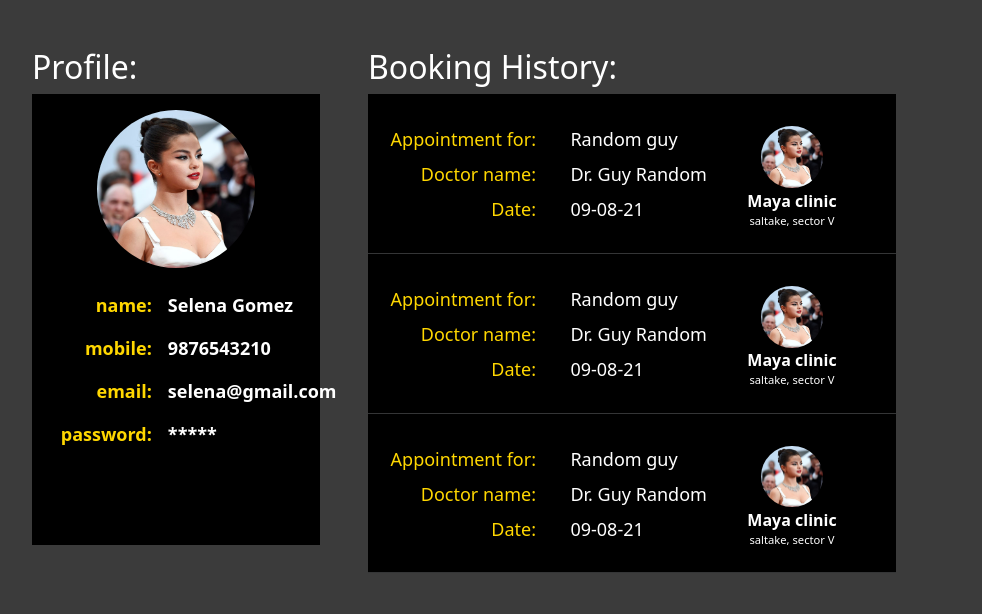
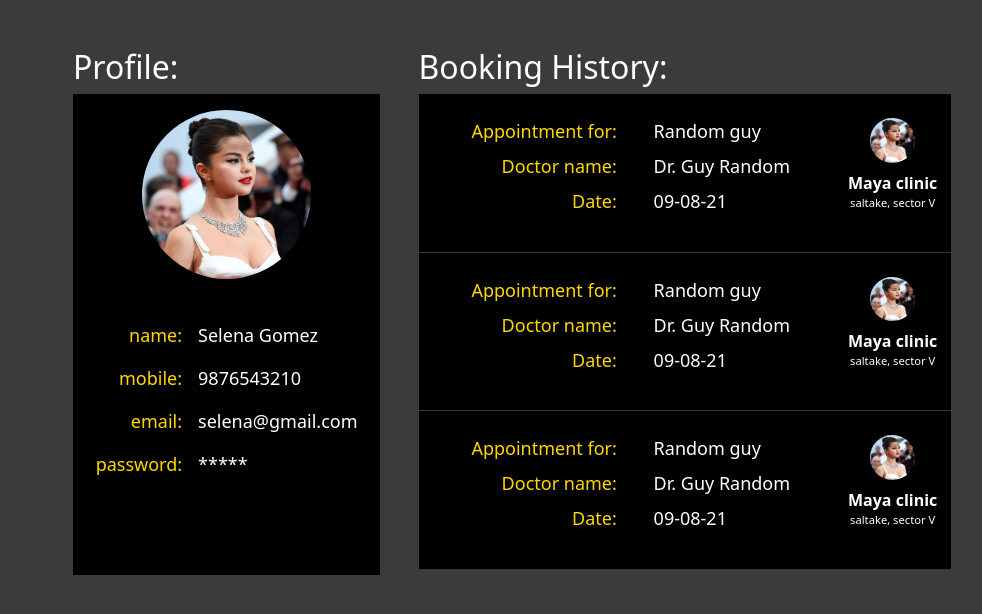
Before and after one commit to watduwant/BookingSystem, a Django app: page /customer/account in a window 1280 px wide. Shown: the part 65-679 px from the top of the page, without its empty margins (128-1110 px from the left). Run offline with Django 3.2, Linux system fonts and the light colour scheme; a user stored in the database is signed in.

Commit message:
designed account page, base snippet and made them responsive

```diff
--- a/templates/base.html
+++ b/templates/base.html
@@ -34,6 +34,8 @@
       .dropdown-content {
         display: none;
         right: 0;
+        list-style: none;
+        padding-left: 0;
         position: absolute;
         background-color: black;
         min-width: fit-content;
@@ -55,8 +57,8 @@
 
     <nav style="width: 100%;" class="navbar navbar-dark bg-dark">
       <div class="container-fluid">
-        <a style="width:fit-content;border:2px solid gold;border-radius:50%;" class="navbar-brand p-0 mx-auto" href="#">
-          <img src={% static 'images/logo.png' %} width=60 alt="">
+        <a style="border:2px solid gold;border-radius:50%;display:flex;justify-content:center;" class="navbar-brand p-0 mx-auto" href="#">
+          <img src={% static 'images/logo.png' %} class="img-fluid" width=60 alt="">
         </a>
         <ul class="d-flex justify-content-start me-0 mb-2 mb-lg-0">
           <li class="dropdown-pic">
--- a/templates/customer/account.html
+++ b/templates/customer/account.html
@@ -11,14 +11,127 @@
         </div>
     </div>
 </div> -->
-<div style="width: 75%;" class="flexRow mx-auto mt-5">
-    <div style="width: 30%;" class="flexCol me-5 profile-col">
+<style>
+    .middlecontent{
+        width: 80%;
+        justify-content: center;
+    }
+    .booking-content{
+        background-color:black;
+        padding:1.5rem 0.4rem 1.5rem 0.4rem;
+    }
+    .profile-content{
+        font-size: large;
+        font-weight: 500;
+        background-color:black;
+    }
+    .profile-image{
+        width: 55%;
+        height: 55%;
+    }
+    .profile-col{
+        width: 30%;
+        margin-right: 2.4rem;;
+    }
+
+    .booking-col{
+        width: 52%;
+    }
+    .booking-con{
+        width: 80%;
+        font-weight:500;
+        font-size:large;
+    }
+    .profile-info{
+        width: 80%;
+        justify-content: center;
+    }
+    .shop-image{
+        width: 20%;
+        color:white;
+    }
+    .query{
+        color: gold;
+        width:50%;
+        text-align:right;
+    }
+    .info{
+        color: white;
+        width: 40%;
+    }
+    @media only screen and (max-width: 1200px) {
+        .middlecontent{
+            width: 90%;
+        }
+        .profile-col{
+            width: 33%;
+        }
+        .booking-col{
+            width: 67%;
+        }
+        .booking-con{
+            font-weight:500;
+            font-size: 1.1rem;
+        }
+    }
+    @media only screen and (max-width: 1006px) {
+        .middlecontent{
+            width: 95%;
+        }
+        .profile-col{
+            width: 35%;
+        }
+        .booking-col{
+            width: 65%;
+        }
+        .profile-content{
+            font-size: medium;
+        }
+        .profile-image{
+            width: 40%;
+            height: 40%;
+        }
+        .shop-name{
+            font-size: 0.8rem;
+        }
+    }
+    @media only screen and (max-width: 700px) {
+        .booking-content{
+            flex-direction: column-reverse;
+            padding: 2rem 0 2rem 0;
+        }
+        .middlecontent{
+            width: 80%;
+            flex-direction: column;
+        }
+        .profile-col{
+            width: 100%;
+            margin-bottom: 2rem;
+            margin-right: 0;
+        }
+        .booking-col{
+            width: 100%;
+        }
+        .booking-con{
+            width: 100%;
+            font-size: 0.8rem;
+        }
+        .shop-image{
+            width: 100%;
+            color:white;
+        }
+
+    }
+
+</style>
+<div class="mx-auto flexRow mt-5 middlecontent">
+    <div class="flexCol profile-col">
         <div class="profile heading"><h2>Profile: </h2></div>
-        <div style="width:100%;background-color:black;" class="mx-auto profile-content flexCol">
-            <div style="width:55%; height:55%;" class="mx-auto mt-3">
+        <div class="mx-auto profile-content flexCol">
+            <div class="mx-auto mt-3 mb-3 profile-image">
                 <img style="border-radius: 50%;" class="img-fluid" src={% static 'images/customer-profile.jpg' %} alt="" />
             </div><br>
-            <div style="width: 80%;font-size:large;font-weight:600;" class="flexRow mx-auto">
+            <div class="flexRow mx-auto profile-info">
                 <div style="color:gold;text-align:right;" class="me-3 mb-3">
                     <p>name: </p>
                     <p>mobile: </p>
@@ -34,75 +147,78 @@
             </div>
         </div>
     </div>
-    <div style="width: 55%;" class="flexCol booking-col mb-0">
+    <div class="flexCol booking-col mb-0">
         <div class="booking heading"><h2>Booking History: </h2></div>
-        <div style="background-color:black;padding:2rem 2rem 0 1rem;" class="flexRow mx-auto mb-0 booking-content">
-            <div style="color: gold;width:35%;text-align:right;font-weight:500;font-size:large;" class="pe-3 py-0">
+        <div class="flexRow mx-auto mb-0 booking-content">
+            <div class="flexRow booking-con">
+                <div class="pe-3 py-0 query">
                     <p style="margin-bottom: 0.5rem;">Appointment for:</p>
                     <p style="margin-bottom: 0.5rem;">Doctor name:</p>
                     <p style="margin-bottom: 0.5rem;">Date:</p>
                 </div>
-            <div style="color: white;width:34%;font-weight:500;font-size:large;"  class="ps-3 py-0 mx-auto">
+                <div  class="py-0 mx-auto info">
                     <p style="margin-bottom: 0.5rem;">Random guy</p>
                     <p style="margin-bottom: 0.5rem;">Dr. Guy Random</p>
                     <p style="margin-bottom: 0.5rem;">09-08-21</p>
                 </div>
-            <div style="width: 30%;color:white;" class="flexCol">
+            </div>
+            <div class="flexCol shop-image">
                 <div style="width: 43%;height:43%;" class="mx-auto">
                     <img style="border-radius:50%;" class="img-fluid" src="{% static 'images/customer-profile.jpg' %}" alt="">
                 </div>
-                <p style="font-size: 1rem;font-weight:bold;" class="mx-auto mt-2">Maya clinic</p>
+                <p style="font-weight:bold;" class="mx-auto mt-2 shop-name">Maya clinic</p>
                 <p style="font-size: 0.7rem;margin-top: -1rem" class="mx-auto">saltake, sector V</p>
             </div>
 
         </div><hr class="m-0 p-0" >
 
 
-        <div style="background-color:black;padding:2rem 2rem 0 1rem;" class="flexRow mx-auto mb-0 booking-content">
-            <div style="color: gold;width:35%;text-align:right;font-weight:500;font-size:large;" class="pe-3 py-0">
+        <div class="flexRow mx-auto mb-0 booking-content">
+            <div class="flexRow booking-con">
+                <div class="pe-3 py-0 query">
                     <p style="margin-bottom: 0.5rem;">Appointment for:</p>
                     <p style="margin-bottom: 0.5rem;">Doctor name:</p>
                     <p style="margin-bottom: 0.5rem;">Date:</p>
                 </div>
-            <div style="color: white;width:34%;font-weight:500;font-size:large;"  class="ps-3 py-0 mx-auto">
+                <div  class="py-0 mx-auto info">
                     <p style="margin-bottom: 0.5rem;">Random guy</p>
                     <p style="margin-bottom: 0.5rem;">Dr. Guy Random</p>
                     <p style="margin-bottom: 0.5rem;">09-08-21</p>
                 </div>
-            <div style="width: 30%;color:white;" class="flexCol">
+            </div>
+            <div class="flexCol shop-image">
                 <div style="width: 43%;height:43%;" class="mx-auto">
                     <img style="border-radius:50%;" class="img-fluid" src="{% static 'images/customer-profile.jpg' %}" alt="">
                 </div>
-                <p style="font-size: 1rem;font-weight:bold;" class="mx-auto mt-2">Maya clinic</p>
+                <p style="font-weight:bold;" class="mx-auto mt-2 shop-name">Maya clinic</p>
                 <p style="font-size: 0.7rem;margin-top: -1rem" class="mx-auto">saltake, sector V</p>
             </div>
 
         </div><hr class="m-0 p-0" >
 
 
-        <div style="background-color:black;padding:2rem 2rem 0 1rem;" class="flexRow mx-auto mb-0 booking-content">
-            <div style="color: gold;width:35%;text-align:right;font-weight:500;font-size:large;" class="pe-3 py-0">
+        <div class="flexRow mx-auto mb-0 booking-content">
+            <div class="flexRow booking-con">
+                <div class="pe-3 py-0 query">
                     <p style="margin-bottom: 0.5rem;">Appointment for:</p>
                     <p style="margin-bottom: 0.5rem;">Doctor name:</p>
                     <p style="margin-bottom: 0.5rem;">Date:</p>
                 </div>
-            <div style="color: white;width:34%;font-weight:500;font-size:large;"  class="ps-3 py-0 mx-auto">
+                <div  class="py-0 mx-auto info">
                     <p style="margin-bottom: 0.5rem;">Random guy</p>
                     <p style="margin-bottom: 0.5rem;">Dr. Guy Random</p>
                     <p style="margin-bottom: 0.5rem;">09-08-21</p>
                 </div>
-            <div style="width: 30%;color:white;" class="flexCol">
+            </div>
+            <div class="flexCol shop-image">
                 <div style="width: 43%;height:43%;" class="mx-auto">
                     <img style="border-radius:50%;" class="img-fluid" src="{% static 'images/customer-profile.jpg' %}" alt="">
                 </div>
-                <p style="font-size: 1rem;font-weight:bold;" class="mx-auto mt-2">Maya clinic</p>
+                <p style="font-weight:bold;" class="mx-auto mt-2 shop-name">Maya clinic</p>
                 <p style="font-size: 0.7rem;margin-top: -1rem" class="mx-auto">saltake, sector V</p>
             </div>
 
         </div><hr class="m-0 p-0" >
-
-
-
 
     </div>
 </div>
```
Also changed, not shown: db.sqlite3. Lines whose indentation alone changed are shown as unchanged.
